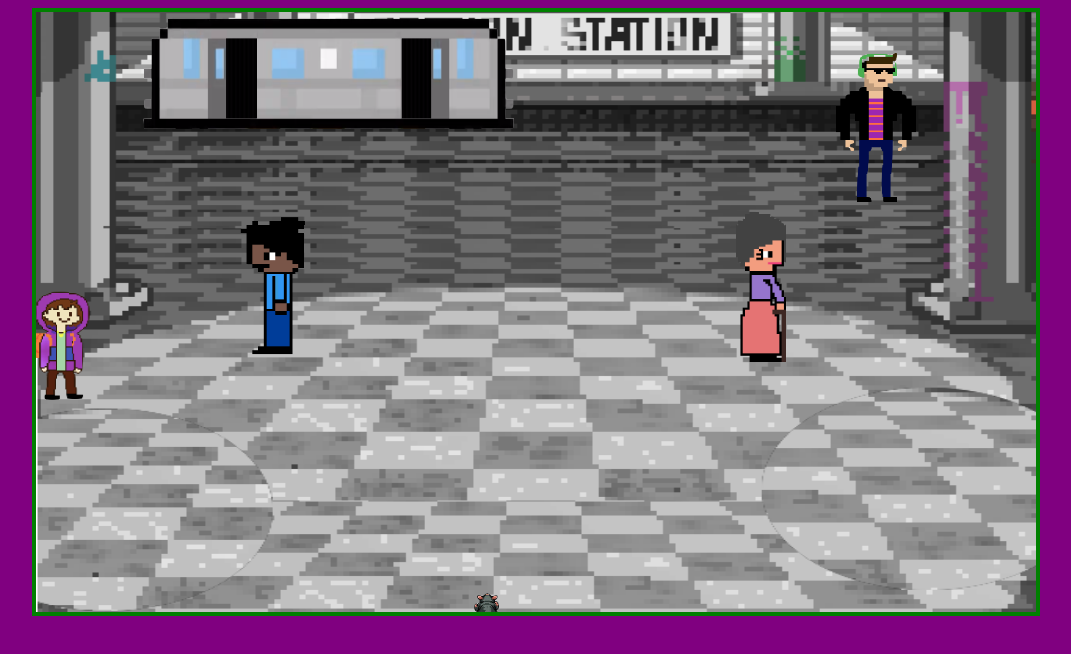
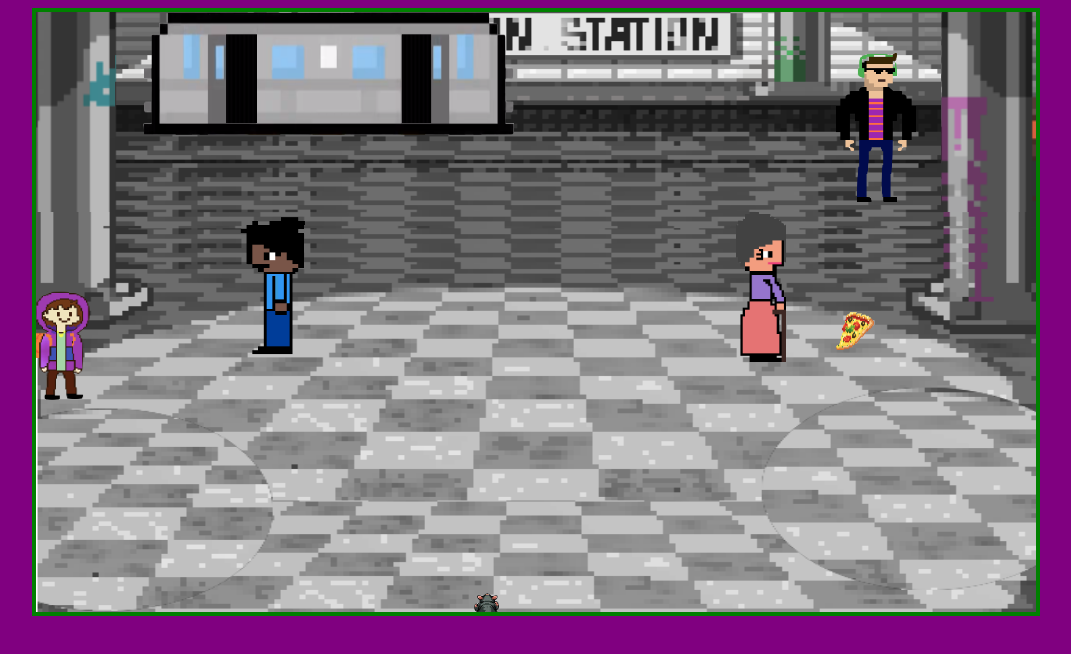
Before and after one commit to thrivensunshine/MTA-Pass-frontend, a plain HTML site: page index.html in a window 1280 px wide. Shown: the whole page, without its empty margins (104-1175 px from the left). Drawn offline with Linux system fonts and the light colour scheme.

Commit message:
moved images into image file, added pizza slice, randomized pizza location when rat touches it

```diff
--- a/index.html
+++ b/index.html
@@ -11,7 +11,7 @@
         justify-content: center;
       }
       canvas{
-        background-image: url("stationStation.png");
+        background-image: url("images/stationStation.png");
         /* background-repeat: no-repeat; */
         background-size: 100% 100%;
 
--- a/src/index.js
+++ b/src/index.js
@@ -3,14 +3,21 @@ var canvas = document.getElementById('canvas')
 var ctx = canvas.getContext('2d')
 
 //image variables
-var rat = new Image(); rat.src = "allRats2.png";
-var person = new Image(); person.src ="weirdeye.png";
-var person2 = new Image(); person2.src = "manGame.png";
-var person3 = new Image(); person3.src = "ladyGame.png"
-var person4 = new Image(); person4.src = "oldLady.png"
-var person5 = new Image(); person5.src = "headphones.png"
-var person6 = new Image(); person6.src = "kid.png"
-var train = new Image(); train.src = "train.png"
+var rat = new Image(); rat.src = "images/allRats2.png";
+var person = new Image(); person.src ="images/weirdeye.png";
+var person2 = new Image(); person2.src = "images/manGame.png";
+var person3 = new Image(); person3.src = "images/ladyGame.png"
+var person4 = new Image(); person4.src = "images/oldLady.png"
+var person5 = new Image(); person5.src = "images/headphones.png"
+var person6 = new Image(); person6.src = "images/kid.png"
+var train = new Image(); train.src = "images/train.png"
+var ratticus = new Image(); ratticus.src = "images/ratticus.png"
+var pizzaSlice = new Image(); pizzaSlice.src = "images/pizzaSlice.png"
+
+// pillars for perspective
+var leftPill = new Image(); leftPill.src = "images/left-pillar.png"
+var rightPill = new Image(); rightPill.src = "images/right-pillar.png"
+
 
 // rat image size and position
 var sx = 375;
@@ -57,9 +64,14 @@ var ySpot6 = 275
 
 //trainmoving
 var xTrain = 1000
-var yTrain = 0
+var yTrain = -7
 var trainWidth = 400
-var trainHeight = 180
+var trainHeight = 200
+
+//pizzaSlice
+var sliceX = 800
+var sliceY = 300
+var sliceWH = 38
 
 
 // event listener for key press
@@ -132,6 +144,10 @@ document.addEventListener("keyup", (event) => {
       const drawRat = () => {
         ctx.drawImage(rat, sx, sy, swidth, sheight, x, y, width, height);
       }
+
+      const drawPizzaSlice = () => {
+        ctx.drawImage(pizzaSlice, sliceX, sliceY, sliceWH, sliceWH)
+      }
       // create train
       const drawTrain = () => {
         ctx.drawImage(train, xTrain, yTrain, trainWidth, trainHeight);
@@ -140,13 +156,18 @@ document.addEventListener("keyup", (event) => {
       const drawPeople = () => {
         leftOne = ctx.drawImage(person, (xSpot1), (ySpot1), personWidth - 270, personHeight)
         leftTwo = ctx.drawImage(person2, (xSpot2), (ySpot2), personWidth, personHeight)
-        leftThree = ctx.drawImage(person3, (xSpot3), (ySpot3), personWidth, personHeight)
+
         rightOne = ctx.drawImage(person4, (xSpot4), (ySpot4), personWidth - 150, personHeight)
         rightTwo = ctx.drawImage(person5, (xSpot5), (ySpot5), personWidth - 120, personHeight)
         rightThree = ctx.drawImage(person6, (xSpot6), (ySpot6), personWidth - 130, personHeight-35)
+        leftThree = ctx.drawImage(person3, (xSpot3), (ySpot3), personWidth, personHeight)
 
       }
+      const pillarPerspective = () => {
+        leftPillar = ctx.drawImage(leftPill, -1, 0 ,80, 200)
+        rightPillar = ctx.drawImage(rightPill, 905, 0,96, 200)
 
+      }
 // people movemnt
     // -100 = very left of canvas
     // 1000 = very right of canvas
@@ -208,46 +229,79 @@ document.addEventListener("keyup", (event) => {
 
     const rideTrain = () => {
       status = ''
-      if(y <= 60){
-        console.log(y, x)
+      // if(y <= 60){
+        // -100 front of train
         if(xTrain <= x - 100 + width &&
+          // - 90 back of traun
           xTrain + (trainWidth - 90)>= x &&
-          yTrain + trainHeight >= y &&
+          yTrain + trainHeight >= y + 100 &&
           yTrain <= y + height){
+            console.log(y, x)
             if(x <canvas.width -30){
               x -= 3
-              status = true
-
+              y = 0
+              ctx.drawImage(ratticus, xTrain + 50, yTrain + 50, 100, 100 )
             }
 
-          }
+          // }
 
         }
-        if(status === true){
-          return alert("PLEASE STAND CLEAR OF THE CLOSING DOORS")
+        else if( y <= 60){
+          y = 580
         }
+        }
+
+    const randomizeSliceSpot = () => {
+      if(sliceX <= x - 30 + width &&
+        sliceX + (sliceWH - 30) >= x &&
+        sliceY + sliceWH >= y &&
+        sliceY <= y + height){
+
+        // sliceX = parseInt(Math.random() * (700 - 0) + 0)
+        // sliceY = parseInt(Math.random() * (600 - 0) + 0)
+
+        sliceX = Math.round( Math.random() * (840 - 60) + 60);
+        sliceY = Math.round( Math.random() * (500 - 90) + 90);
+
+
+
+
       }
+
+    }
+
 
       //main function to call entire game
       const draw = (thing) => {
         //clears canvas so we dont have a trail of rats
         ctx.clearRect(0, 0, canvas.width, canvas.height)
+        drawPizzaSlice()
         //render image
         drawRat();
         //move Rat
         moveRat()
         //train
         drawTrain()
+        //when rat meets train
+        rideTrain()
+        //generates people
+        drawPeople()
 
-        drawPeople()
-          //walking ppl and train
-       moveIt()
+        //walking ppl and train
+        moveIt()
         //collision
         collision()
-        //train ride
-        rideTrain()
 
+        //placement of top half of pillars for depth
+        pillarPerspective()
+        //slice positioning
+        randomizeSliceSpot()
+        // console.log(sliceX, sliceY, "Pizza")
+        // console.log(x, y ,"rat")
         requestAnimationFrame(draw)
+
+
+
 
 
       }
```
Also changed, not shown: images/allRats2.png (renamed from allRats2.png), images/headphones.png (renamed from headphones.png), images/kid.png (renamed from kid.png), images/ladyGame.png (renamed from ladyGame.png), images/left-pillar.png (added), images/manGame.png (renamed from manGame.png), images/oldLady.png (renamed from oldLady.png), images/pizzaSlice.png (added), images/ratticus.png (renamed from ratticus.png), images/right-pillar.png (added), images/stationStation.png (renamed from stationStation.png), images/train.png (renamed from train.png), images/weirdeye.png (renamed from weirdeye.png), 1 other file.
